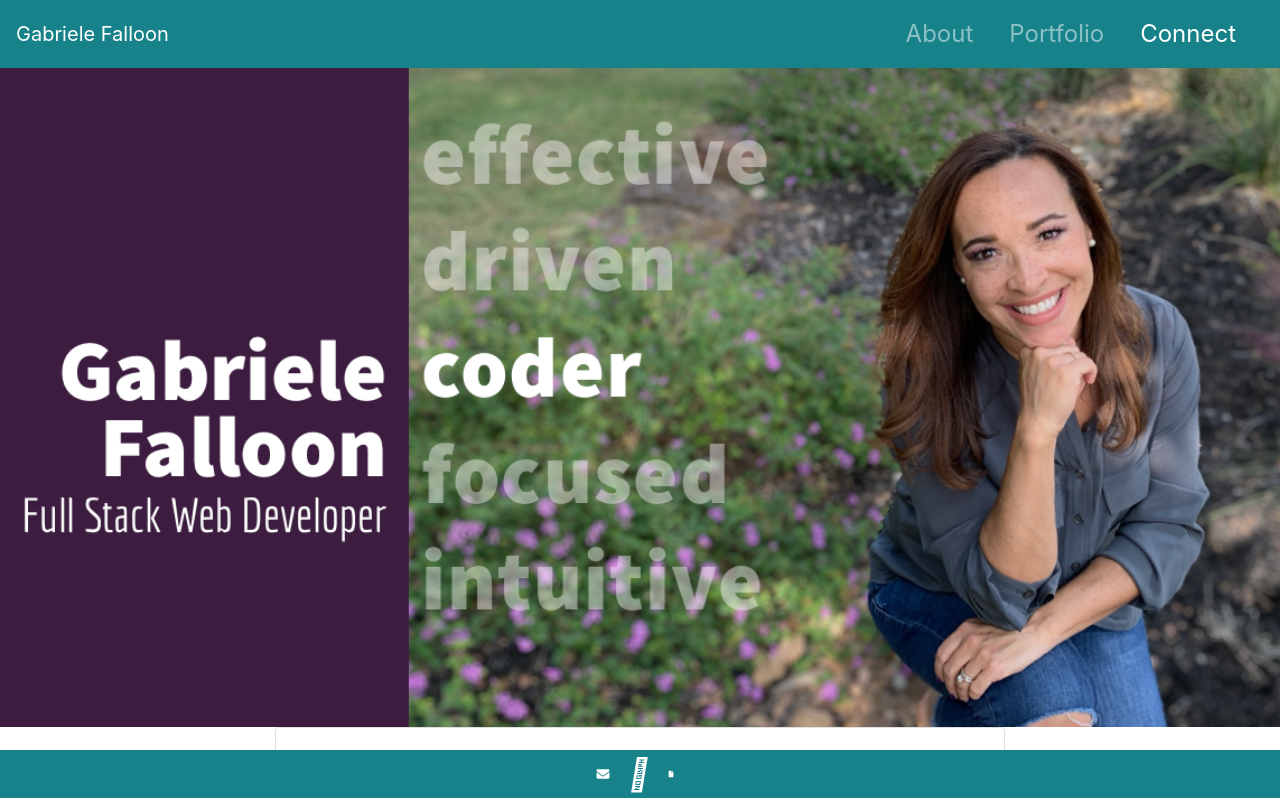
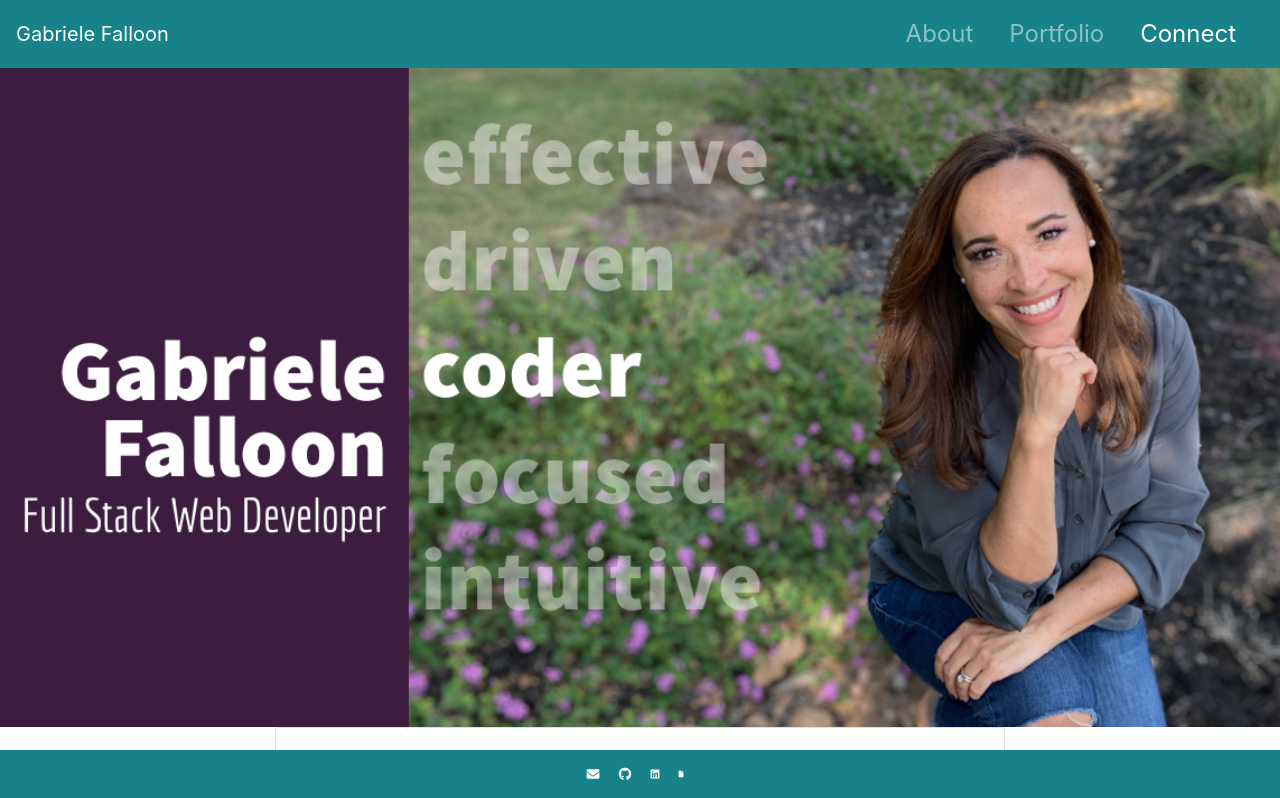
Before and after one commit to ggfalloon/react-portfolio, a React (Create React App) app: page /connect in a window 1280 px wide. Shown: the top 798 px of the page. Built offline with nearby package versions, Linux system fonts and the light colour scheme.

Commit message:
icons in footer

```diff
--- a/package.json
+++ b/package.json
@@ -5,6 +5,7 @@
   "private": true,
   "dependencies": {
     "@fortawesome/fontawesome-svg-core": "^1.2.35",
+    "@fortawesome/free-brands-svg-icons": "^5.15.3",
     "@fortawesome/free-solid-svg-icons": "^5.15.3",
     "@fortawesome/react-fontawesome": "^0.1.14",
     "@testing-library/jest-dom": "^5.11.9",
--- a/src/components/Footer/index.js
+++ b/src/components/Footer/index.js
@@ -1,7 +1,8 @@
 import React from "react";
 import "./style.css";
 import { FontAwesomeIcon } from "@fortawesome/react-fontawesome";
-import { faEnvelope, faFile, } from '@fortawesome/free-solid-svg-icons';
+import { faGithub, faLinkedin } from "@fortawesome/free-brands-svg-icons";
+import { faEnvelope, faFile } from '@fortawesome/free-solid-svg-icons';
 
 
 function Footer() {
@@ -14,13 +15,14 @@ function Footer() {
                         title="Email" />
                 </span></a>
                 <a href="https://github.com/ggfalloon" target="_blank" rel="noreferrer"><span>
-                    <FontAwesomeIcon className="git grey-tooltip"
+                    <FontAwesomeIcon icon={faGithub} className="git grey-tooltip"
                         data-toggle="tooltip" data-placement="top" title="Github" /></span>
                 </a>
 
-                <a href="https://www.linkedin.com/in/gabriele-falloon/" target="_blank" rel="noreferrer"><span><i
-                    className="fab fa-linkedin link grey-tooltip" data-toggle="tooltip" data-placement="top"
-                    title="LinkedIn"></i></span>
+                <a href="https://www.linkedin.com/in/gabriele-falloon/" target="_blank" rel="noreferrer"><span>
+                    <FontAwesomeIcon icon={faLinkedin}
+                        className="link grey-tooltip" data-toggle="tooltip" data-placement="top"
+                        title="LinkedIn" /></span>
                 </a>
 
                 <a href="./G.FalloonResume.pdf"><span>
--- a/src/components/Projects/index.js
+++ b/src/components/Projects/index.js
@@ -5,7 +5,7 @@ import empimage from "../images/EmpTracker.png";
 import burgerimage from "../images/BurgerEater.png";
 import teamimage from "../images/TeamGenerator.png";
 
-const portfolio = [
+const projects = [
     {
         id: 1,
         title: "Pill Box",
@@ -67,4 +67,4 @@ const portfolio = [
     }
 ];
 
-export default portfolio;
+export default projects;
--- a/src/pages/Portfolio.js
+++ b/src/pages/Portfolio.js
@@ -1,10 +1,10 @@
 import React from "react";
-import portfolio from "../components/Projects";
+import projects from "../components/Projects";
 import { useState } from "react";
 
 
 function Portfolio() {
-    const [portfolios] = useState(portfolio);
+    const [portfolios] = useState(projects);
 
     return (
         <div className="card-title">
```
Also changed, not shown: 1 other file (tests, documents, lock files or other folders).
